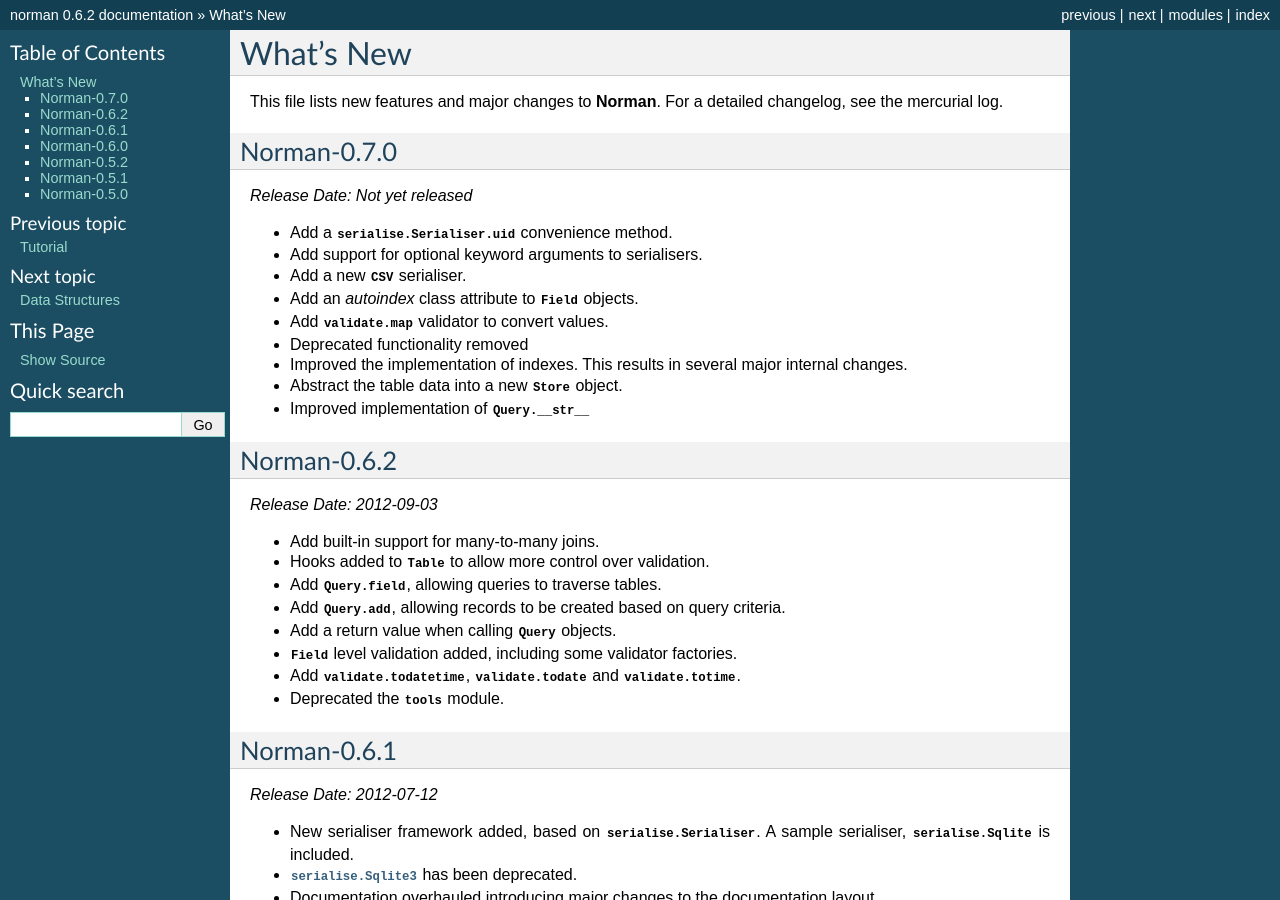
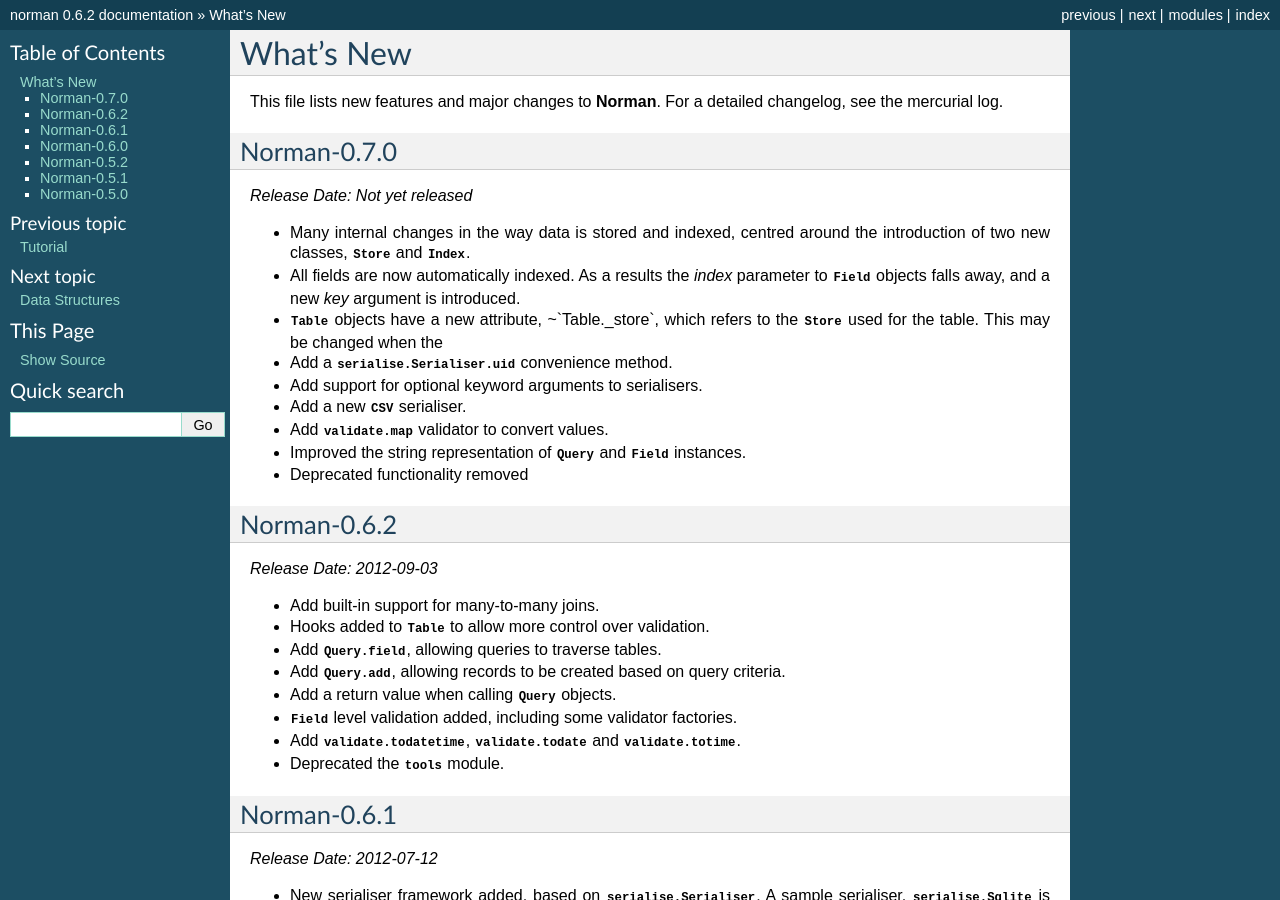
Before and after one commit to aquavitae/norman, a Sphinx documentation site: the page built from doc/source/changes.rst, in a window 1280 px wide and 900 px high. Built offline with Sphinx 7.4.7, drawn with Linux system fonts in a browser that asks for light colours; pages that are not in the unit, such as notebooks, are missing from menus.

Commit message:
Many documentation changes

```diff
--- a/doc/source/changes.rst
+++ b/doc/source/changes.rst
@@ -13,16 +13,19 @@ Norman-0.7.0
 
 *Release Date: Not yet released*
 
+-   Many internal changes in the way data is stored and indexed, centred
+    around the introduction of two new classes, `Store` and `Index`.
+-   All fields are now automatically indexed.  As a results the *index*
+    parameter to `Field` objects falls away, and a new *key* argument
+    is introduced.
+-   `Table` objects have a new attribute, ~`Table._store`, which refers
+    to the `Store` used for the table.  This may be changed when the
 -   Add a `serialise.Serialiser.uid` convenience method.
 -   Add support for optional keyword arguments to serialisers.
 -   Add a new `~serialise.CSV` serialiser.
--   Add an *autoindex* class attribute to `Field` objects.
 -   Add `validate.map` validator to convert values.
+-   Improved the string representation of `Query` and `Field` instances.
 -   Deprecated functionality removed
--   Improved the implementation of indexes.  This results in several major
-    internal changes.
--   Abstract the table data into a new `Store` object.
--   Improved implementation of `Query.__str__`
 
 
 Norman-0.6.2
@@ -37,7 +40,7 @@ Norman-0.6.2
 -   Add a return value when calling `Query` objects.
 -   `Field` level validation added, including some validator factories.
 -   Add `validate.todatetime`, `validate.todate` and `validate.totime`.
--   Deprecated the `tools` module.
+-   Deprecated the `!tools` module.
 
 
 Norman-0.6.1
@@ -67,13 +70,13 @@ Norman-0.6.0
 -   Add sensible `repr` to `Table` and `NotSet` objects
 -   `Query` object added, introducing a new method of querying tables,
     involving `Field` and `Query` comparison operators.
--   `Join` class created, which will replace `Group` in 0.7.0.
--   `!Field.name` and `!Field.owner`, which previously existed, have now been
+-   `Join` class created, which will replace `!Group` in 0.7.0.
+-   `Field.name` and `Field.owner`, which previously existed, have now been
     formalised and documented.
--   `!Field.default` is respected when initialising tables
+-   `Field.default` is respected when initialising tables
 -   `Table._uid` property added for Table objects.
 -   Allow `Table.validate_delete` to make changes.
--   Two new `tools` functions added: `tools.dtfromiso` and `tools.reduce2`.
+-   Two new `!tools` functions added: `!tools.dtfromiso` and `!tools.reduce2`.
 -   `Database.add` method added.
 -   Documentation updated to align with docstrings.
 -   Fix a bunch of style and PEP8 related issues
@@ -86,7 +89,7 @@ Norman-0.5.2
 *Release Date: 2012-04-20*
 
 -   Fixed failing tests
--   `Group.add` implemented and documented
+-   `!Group.add` implemented and documented
 -   Missing documentation fixed
 
 
--- a/doc/source/index.rst
+++ b/doc/source/index.rst
@@ -11,7 +11,7 @@ Norman Documentation
 Norman provides a framework for creating complex data structures using
 an database-like approach.  The range of potential application is wide,
 for example in-memory databases, multi-keyed dictionaries or node graphs.
-These applications are illustrated in the following examples.
+Some of these applications are illustrated in the following examples.
 
 
 Example Applications
@@ -26,11 +26,10 @@ This is a small database for a personal library::
 
     @db.add
     class Book(Table):
-        name = Field(unique=True)
+        name = Field(unique=True, validators=[istype(str)])
         author = Field()
 
         def validate(self):
-            assert isinstance(self.name, str)
             assert isinstance(self.author, Author)
 
     @db.add
@@ -104,5 +103,4 @@ Contents
     data
     queries
     serialise
-    tools
     validate
```
Also changed, not shown: CHANGES.txt (+16 -13 lines), doc/source/data.rst (+47 -0 lines), 2 other files.
